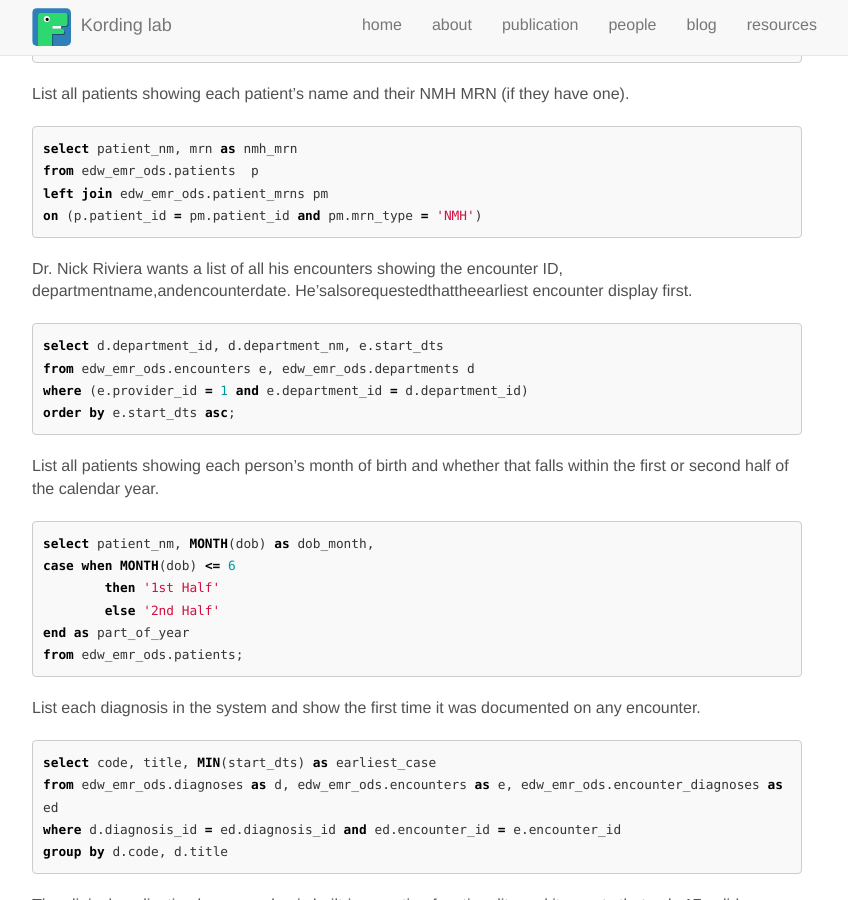
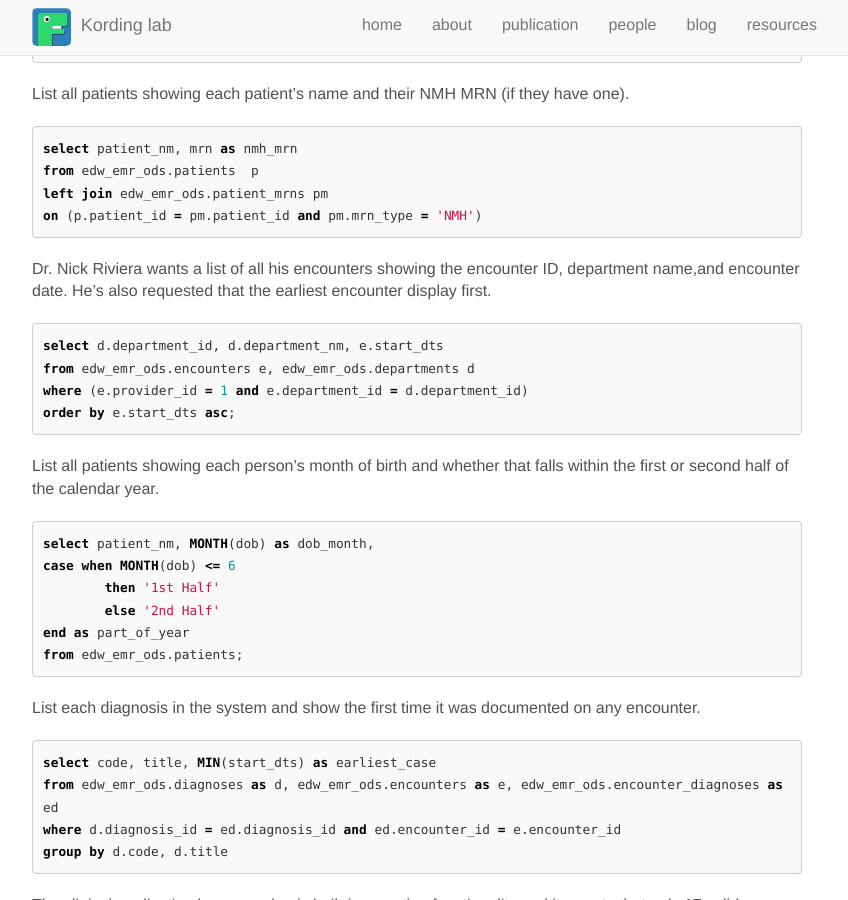
Before and after one commit to KordingLab/KordingLab.github.io, a Jekyll site: the page built from _posts/2016-02-29-sql-exam-sample.md, in a window 1280 px wide and 900 px high, scrolled down 1057 px. Shown: the whole window, without its empty margins (223-1071 px from the left). Built offline with Jekyll 4.4.1, drawn with Linux system fonts in a browser that asks for light colours; nearby versions of some CDN libraries; comment, search, counter and statistics services are not loaded.

Commit message:
Fix typos in SQL post

````diff
--- a/_posts/2016-02-29-sql-exam-sample.md
+++ b/_posts/2016-02-29-sql-exam-sample.md
@@ -60,7 +60,7 @@ left join edw_emr_ods.patient_mrns pm
 on (p.patient_id = pm.patient_id and pm.mrn_type = 'NMH')
 ```
 
-Dr. Nick Riviera wants a list of all his encounters showing the encounter ID, departmentname,andencounterdate. He'salsorequestedthattheearliest encounter display first.
+Dr. Nick Riviera wants a list of all his encounters showing the encounter ID, department name,and encounter date. He's also requested that the earliest encounter display first.
 
 ```sql
 select d.department_id, d.department_nm, e.start_dts
````
